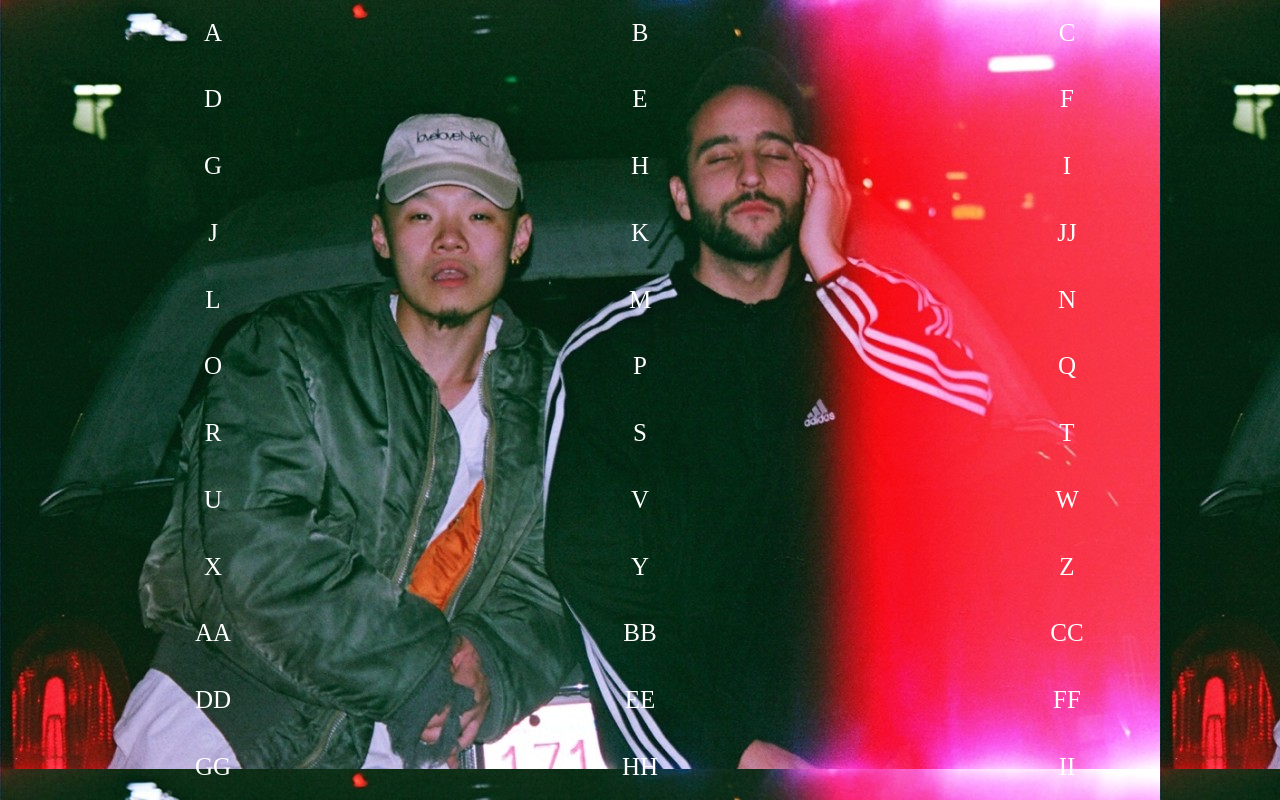
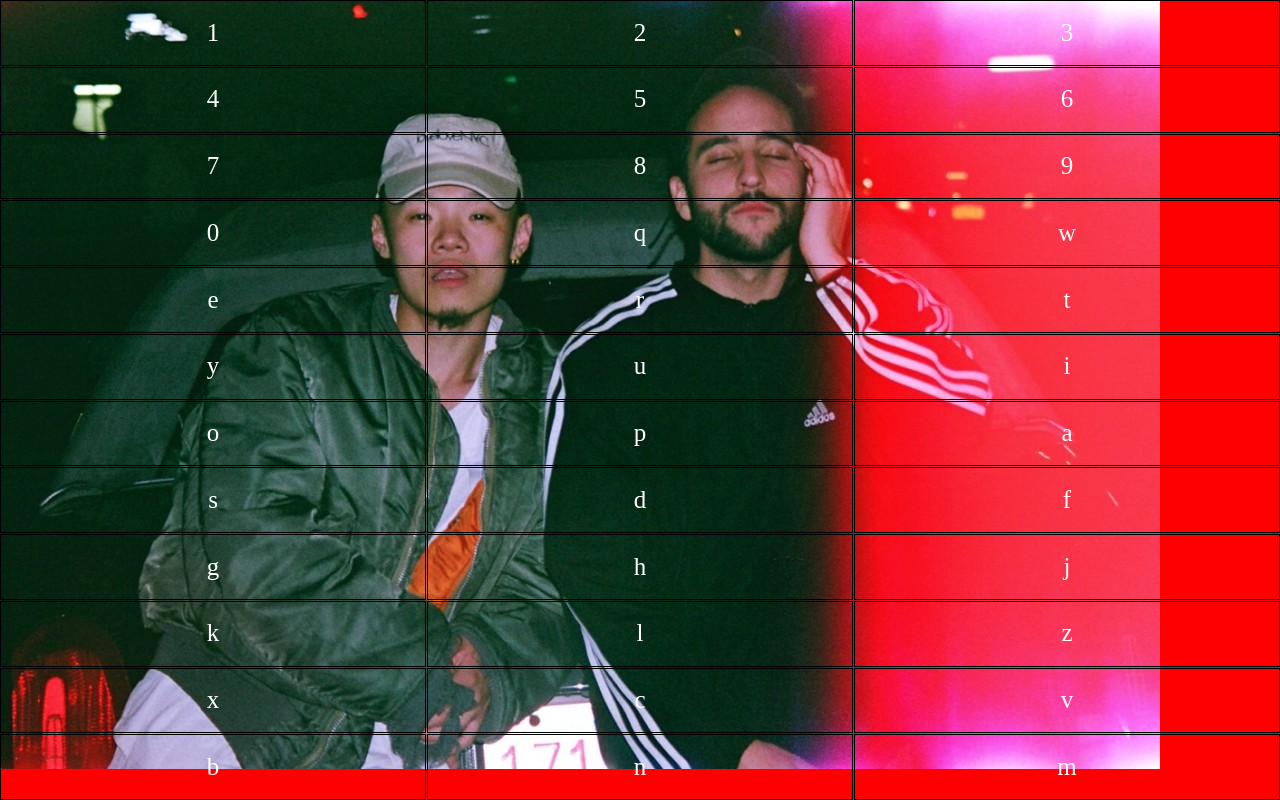
Before and after one commit to LavellTheDev/duzzo-dave-fan-page, a plain HTML site: page index.html in a window 1280 px wide. Drawn offline with nearby package versions, Linux system fonts and the light colour scheme.

Commit message:
added qwerty key order along with data-key and audio

```diff
--- a/index.html
+++ b/index.html
@@ -14,115 +14,188 @@
 	</head>
 	<body>
     <section class="wrapper">
-      <section class = "letter">
-        A
+      <section data-key = "49" class = "letter">
+        1
+				<span class="sound"></span>
       </section>
-      <section class = "letter">
-        B
+      <section data-key = "50" class = "letter">
+        2
+				<span class="sound"></span>
       </section>
-      <section class = "letter">
-        C
+      <section data-key = "51" class = "letter">
+        3
+				<span class="sound"></span>
       </section>
-      <section class = "letter">
-        D
+      <section data-key = "52" class = "letter">
+        4
+				<span class="sound"></span>
       </section>
-      <section class = "letter">
-        E
+      <section data-key = "53" class = "letter">
+        5
+				<span class="sound"></span>
       </section>
-      <section class = "letter">
-        F
+      <section data-key="54" class = "letter">
+        6
+				<span class="sound"></span>
       </section>
-      <section class = "letter">
-        G
+      <section data-key="55" class = "letter">
+        7
+				<span class="sound"></span>
       </section>
-      <section class = "letter">
-        H
+      <section data-key="56" class = "letter">
+        8
+				<span class="sound"></span>
       </section>
-      <section class = "letter">
-        I
+      <section data-key="57" class = "letter">
+        9
+				<span class="sound"></span>
       </section>
-      <section class = "letter">
-        J
+      <section data-key="48" class = "letter">
+        0
+				<span class="sound"></span>
       </section>
-      <section class = "letter">
-        K
+      <section data-key = "81" class = "letter">
+        q
+				<span class="sound"></span>
       </section>
-      <section class = "letter">
-        JJ
+      <section data-key = "87" class = "letter">
+        w
+				<span class="sound"></span>
       </section>
-      <section class = "letter">
-        L
+      <section data-key = "69" class = "letter">
+        e
+				<span class="sound"></span>
       </section>
-      <section class = "letter">
-        M
+      <section data-key = "82" class = "letter">
+        r
+				<span class="sound"></span>
       </section>
-      <section class = "letter">
-        N
+      <section data-key = "84" class = "letter">
+        t
+				<span class="sound"></span>
       </section>
-      <section class = "letter">
-        O
+      <section data-key = "89" class = "letter">
+        y
+				<span class="sound"></span>
       </section>
-      <section class = "letter">
-        P
+      <section data-key = "85" class = "letter">
+        u
+				<span class="sound"></span>
       </section>
-      <section class = "letter">
-        Q
+      <section data-key = "73" class = "letter">
+        i
+				<span class="sound"></span>
       </section>
-      <section class = "letter">
-        R
+      <section data-key = "79" class = "letter">
+        o
+				<span class="sound"></span>
       </section>
-      <section class = "letter">
-        S
+      <section data-key = "80" class = "letter">
+        p
+				<span class="sound"></span>
       </section>
-      <section class = "letter">
-        T
+      <section data-key = "65" class = "letter">
+        a
+				<span class="sound"></span>
       </section>
-      <section class = "letter">
-        U
+      <section data-key = "83" class = "letter">
+        s
+				<span class="sound"></span>
       </section>
-      <section class = "letter">
-        V
+      <section data-key = "68" class = "letter">
+        d
+				<span class="sound"></span>
       </section>
-      <section class = "letter">
-        W
+      <section data-key = "70" class = "letter">
+        f
+				<span class="sound"></span>
       </section>
-      <section class = "letter">
-        X
+      <section data-key = "71" class = "letter">
+        g
+				<span class="sound"></span>
       </section>
-      <section class = "letter">
-        Y
+      <section data-key = "72" class = "letter">
+        h
+				<span class="sound"></span>
       </section>
-      <section class = "letter">
-        Z
+      <section data-key = "74" class = "letter">
+        j
+				<span class="sound"></span>
       </section>
-      <section class = "letter">
-        AA
+      <section data-key = "75" class = "letter">
+        k
+				<span class="sound"></span>
       </section>
-      <section class = "letter">
-        BB
+      <section data-key = "76" class = "letter">
+        l
+				<span class="sound"></span>
       </section>
-      <section class = "letter">
-        CC
+      <section data-key = "90" class = "letter">
+        z
+				<span class="sound"></span>
       </section>
-      <section class = "letter">
-        DD
+      <section data-key = "88" class = "letter">
+        x
+				<span class="sound"></span>
       </section>
-      <section class = "letter">
-        EE
+      <section data-key = "67" class = "letter">
+        c
+				<span class="sound"></span>
       </section>
-      <section class = "letter">
-        FF
+      <section data-key = "86" class = "letter">
+        v
+				<span class="sound"></span>
       </section>
-      <section class = "letter">
-        GG
+      <section data-key = "66" class = "letter">
+        b
+				<span class="sound"></span>
       </section>
-      <section class = "letter">
-        HH
+      <section data-key = "78" class = "letter">
+        n
+				<span class="sound"></span>
       </section>
-      <section class = "letter">
-        II
+      <section data-key = "77" class = "letter">
+        m
+				<span class="sound"></span>
       </section>
     </section>
+
+		<audio data-key = "49" src=""></audio>
+		<audio data-key = "50" src=""></audio>
+		<audio data-key = "51" src=""></audio>
+		<audio data-key = "52" src=""></audio>
+		<audio data-key = "53" src=""></audio>
+		<audio data-key = "54" src=""></audio>
+		<audio data-key = "55" src=""></audio>
+		<audio data-key = "56" src=""></audio>
+		<audio data-key = "57" src=""></audio>
+		<audio data-key = "48" src=""></audio>
+		<audio data-key = "81" src=""></audio>
+		<audio data-key = "87" src=""></audio>
+		<audio data-key = "69" src=""></audio>
+		<audio data-key = "82" src=""></audio>
+		<audio data-key = "84" src=""></audio>
+		<audio data-key = "89" src=""></audio>
+		<audio data-key = "85" src=""></audio>
+		<audio data-key = "" src=""></audio>
+		<audio data-key = "" src=""></audio>
+		<audio data-key = "" src=""></audio>
+		<audio data-key = "" src=""></audio>
+		<audio data-key = "" src=""></audio>
+		<audio data-key = "" src=""></audio>
+		<audio data-key = "" src=""></audio>
+		<audio data-key = "" src=""></audio>
+		<audio data-key = "" src=""></audio>
+		<audio data-key = "" src=""></audio>
+		<audio data-key = "" src=""></audio>
+		<audio data-key = "" src=""></audio>
+		<audio data-key = "" src=""></audio>
+		<audio data-key = "" src=""></audio>
+		<audio data-key = "" src=""></audio>
+		<audio data-key = "" src=""></audio>
+		<audio data-key = "" src=""></audio>
+		<audio data-key = "" src=""></audio>
+		<audio data-key = "" src=""></audio>
 <!-- external JavaScript link -->
 	<script src="https://ajax.googleapis.com/ajax/libs/jquery/3.2.1/jquery.min.js"></script>
 	<script src="js/main.js"></script>
--- a/style.css
+++ b/style.css
@@ -1,6 +1,7 @@
 body{
 background-color: red;
 background-image: url("duzzobckgrnd.jpg");
+background-repeat: no-repeat;
 }
 .wrapper{
   color: white;
@@ -14,6 +15,7 @@ background-image: url("duzzobckgrnd.jpg");
 }
 .letter{
   align-items: center;
+  border: 1px solid black;
   display: flex;
   font-size: 25px;
   justify-content: center;
```
